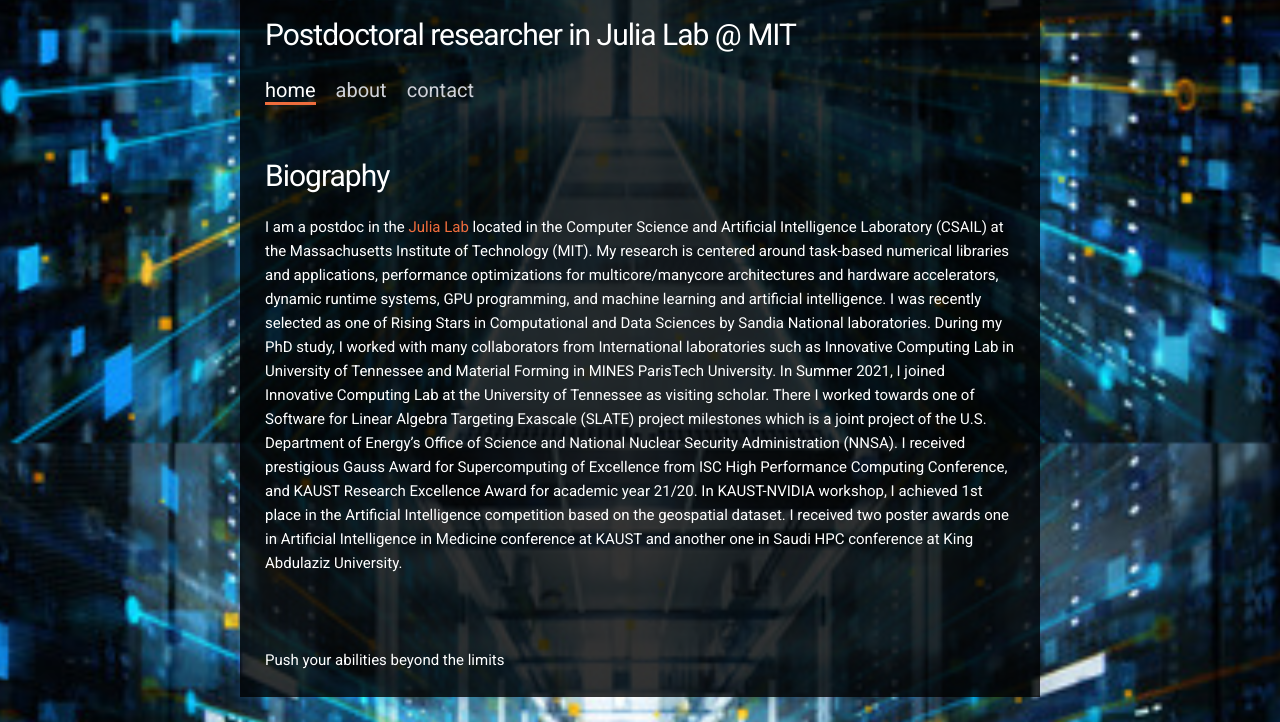
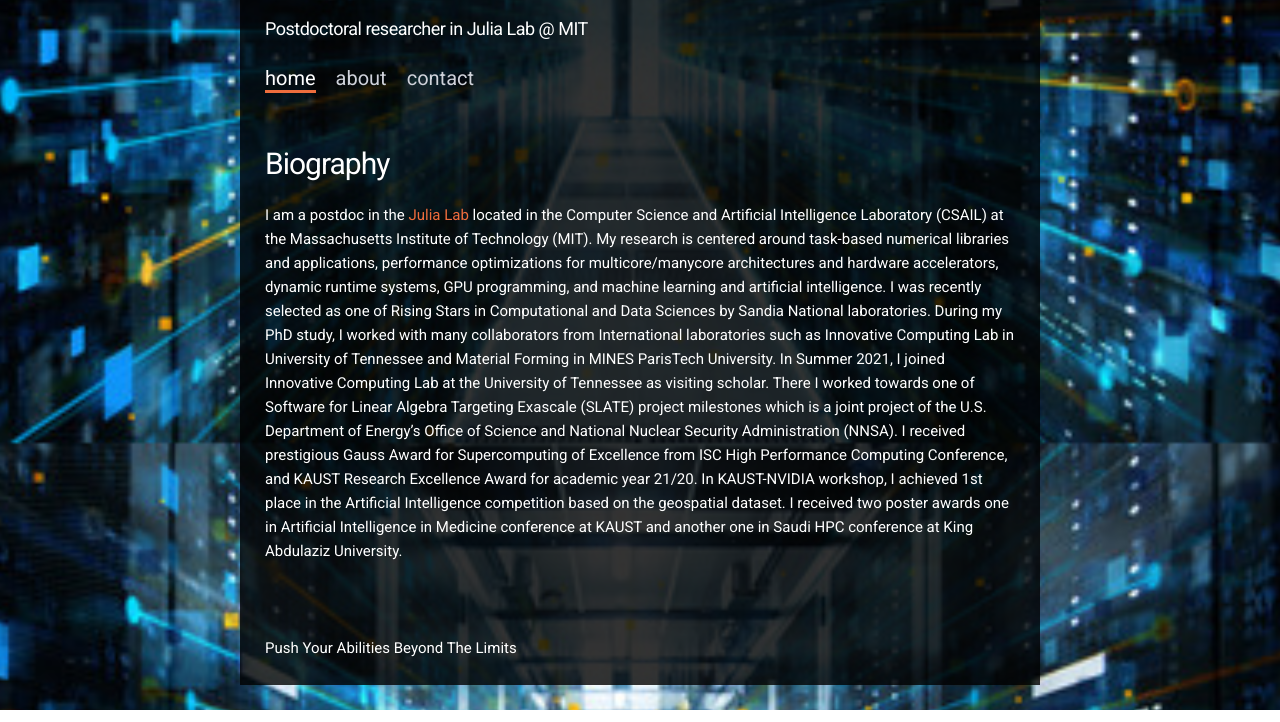
Before and after one commit to Rabab53/Rabab.github.io, a plain HTML site: page index.html in a window 1280 px wide. Shown: the part 357-1079 px from the top of the page. Drawn offline with nearby package versions, Linux system fonts and the light colour scheme.

Commit message:
Update index.html

```diff
--- a/index.html
+++ b/index.html
@@ -33,7 +33,7 @@
         width="300"
         height="250" />
       <h1>Dr. Rabab Alomairy </h1>
-      <h2>Postdoctoral researcher in Julia Lab @ MIT  </h2>
+      <h4>Postdoctoral researcher in Julia Lab @ MIT  </h4>
       <!-- Menu link fragment #id should match a div id. Example: <a href="#home"> links to <div id="home"></div>  -->
       <ul class="main-menu">
         <li><a href="#home">home</a></li>
@@ -72,7 +72,7 @@
     </div>
 
     <footer>
-      Push your abilities beyond the limits
+      Push Your Abilities Beyond The Limits
     </footer>
 
     <!-- Load additional JS scripts here -->
```
